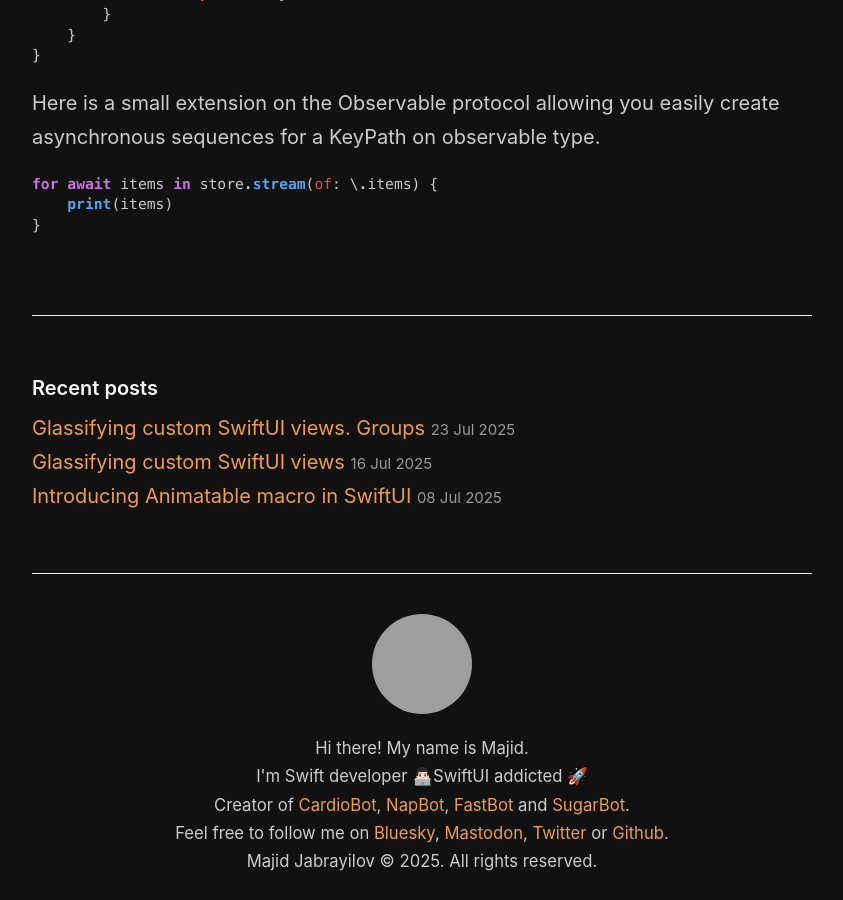
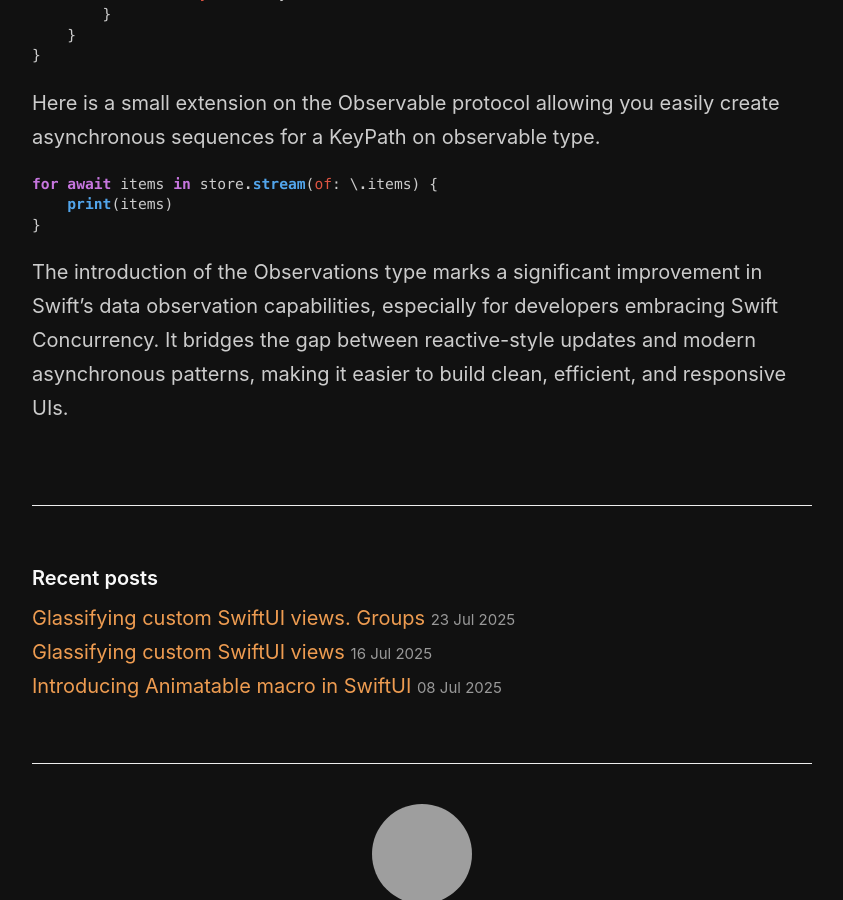
Before and after one commit to mecid/mecid.github.io, a Jekyll site: the page built from _posts/2025-07-30-streaming-changes-with-observations.md, in a window 1280 px wide and 900 px high, scrolled down 2060 px, cut to the strip 0-900 px from the top of the window. Shown: the whole strip, without its empty margins (218-1061 px from the left). Built offline with Jekyll 4.4.1, drawn with Linux system fonts in a browser that asks for light colours; grey boxes are pictures that could not be loaded.

Commit message:
conclusion added to the observations post

````diff
--- a/_posts/2025-07-30-streaming-changes-with-observations.md
+++ b/_posts/2025-07-30-streaming-changes-with-observations.md
@@ -69,3 +69,5 @@ for await items in store.stream(of: \.items) {
     print(items)
 }
 ```
+
+The introduction of the Observations type marks a significant improvement in Swift’s data observation capabilities, especially for developers embracing Swift Concurrency. It bridges the gap between reactive-style updates and modern asynchronous patterns, making it easier to build clean, efficient, and responsive UIs.
````
